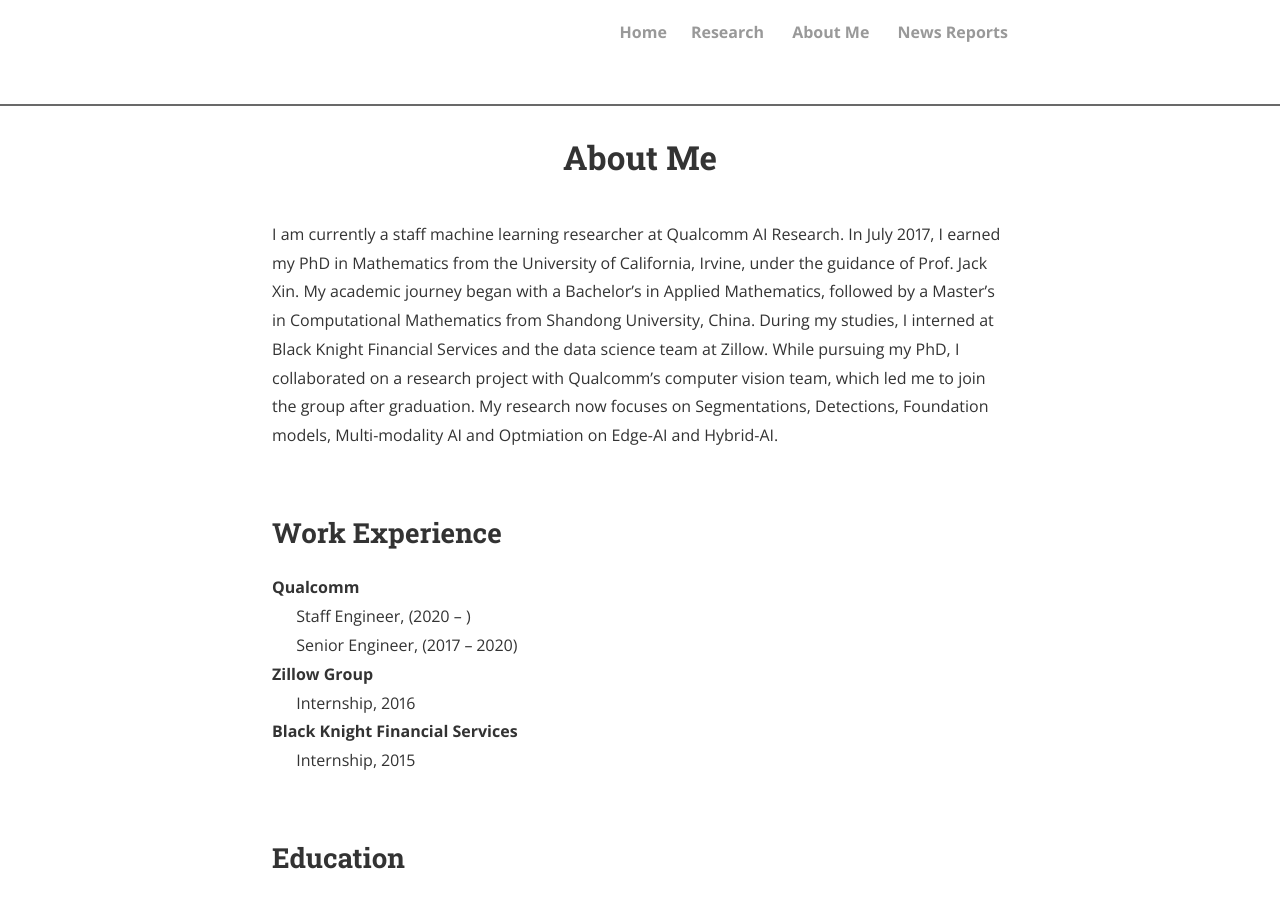
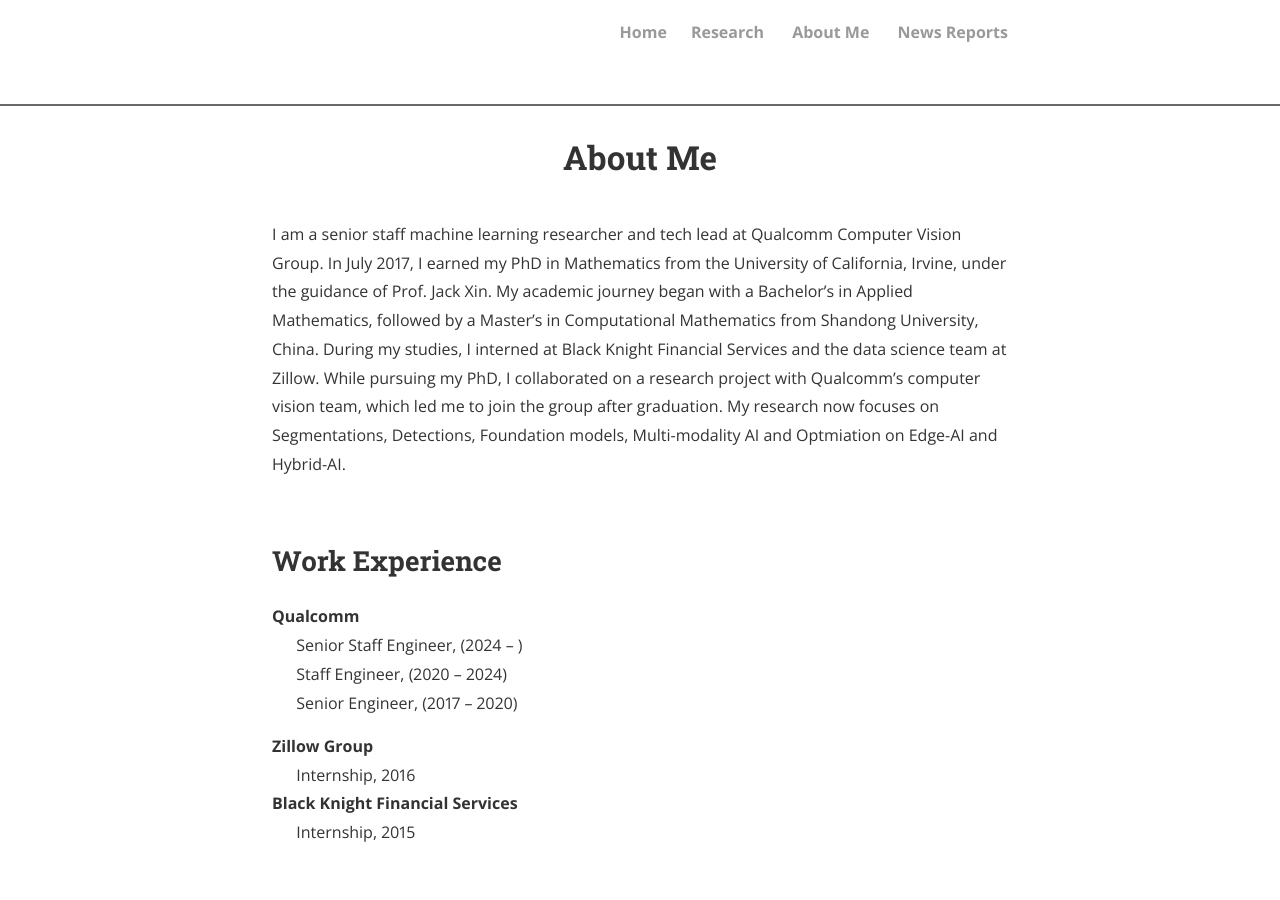
Before and after one commit to zsivine/zsivine.github.io, a Jekyll site: the page built from about.md, in a window 1280 px wide and 900 px high. Built offline with Jekyll 4.4.1, drawn with Linux system fonts in a browser that asks for light colours; nearby versions of some CDN libraries; comment, search, counter and statistics services are not loaded; a style sheet for code colours, icons or effects is not loaded.

Commit message:
update title

```diff
--- a/_config.yml
+++ b/_config.yml
@@ -5,7 +5,7 @@ name: Shuai Zhang
 subtitle: Qualcomm AI Research
 email: zsimath@gmail.com
 description: >
-  senior machine learning researcher
+  senior staff machine learning researcher
 baseurl: ""
 url: "https://zsivine.github.io/"
 github_username:  zsivine
--- a/about.md
+++ b/about.md
@@ -3,14 +3,16 @@ layout: page
 title: About Me
 permalink: /about/
 ---
-I am currently a staff machine learning researcher at Qualcomm AI Research. In July 2017, I earned my PhD in Mathematics from the University of California, Irvine, under the guidance of Prof. Jack Xin. My academic journey began with a Bachelor's in Applied Mathematics, followed by a Master's in Computational Mathematics from Shandong University, China. During my studies, I interned at Black Knight Financial Services and the data science team at Zillow. While pursuing my PhD, I collaborated on a research project with Qualcomm's computer vision team, which led me to join the group after graduation. My research now focuses on Segmentations, Detections, Foundation models, Multi-modality AI and Optmiation on Edge-AI and Hybrid-AI.
+I am a senior staff machine learning researcher and tech lead at Qualcomm Computer Vision Group. In July 2017, I earned my PhD in Mathematics from the University of California, Irvine, under the guidance of Prof. Jack Xin. My academic journey began with a Bachelor's in Applied Mathematics, followed by a Master's in Computational Mathematics from Shandong University, China. During my studies, I interned at Black Knight Financial Services and the data science team at Zillow. While pursuing my PhD, I collaborated on a research project with Qualcomm's computer vision team, which led me to join the group after graduation. My research now focuses on Segmentations, Detections, Foundation models, Multi-modality AI and Optmiation on Edge-AI and Hybrid-AI.
 
 
 <br>
 <h2>Work Experience</h2>
 <strong>Qualcomm </strong>
-<br>    &ensp; &ensp; Staff Engineer, (2020 -- )
+<br>    &ensp; &ensp; Senior Staff Engineer, (2024 -- )
+<br>    &ensp; &ensp; Staff Engineer, (2020 -- 2024)
 <br>    &ensp; &ensp; Senior Engineer, (2017 -- 2020) <br>
+
 <strong>Zillow Group </strong>
 <br>    &ensp; &ensp; Internship, 2016 <br>
 <strong>Black Knight Financial Services </strong>
--- a/index.html
+++ b/index.html
@@ -26,8 +26,8 @@ title="Shuai Zhang"; algin="middle">
 
 
 <br>
-Welcome! My name is Shuai Zhang and I am a staff machine learning
-researcher at Qualcomm AI Research, USA.
+Welcome! My name is Shuai Zhang and
+I am a senior staff machine learning researcher and tech lead at Qualcomm Computer Vision Group, USA.
 
 <br><br>
 My research interests are
```
Also changed, not shown: About Me _ Shuai Zhang.htm (+5 -5 lines).
